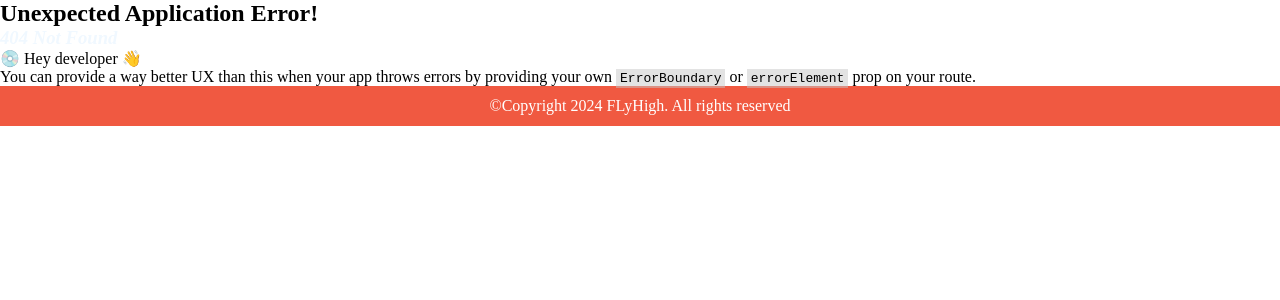
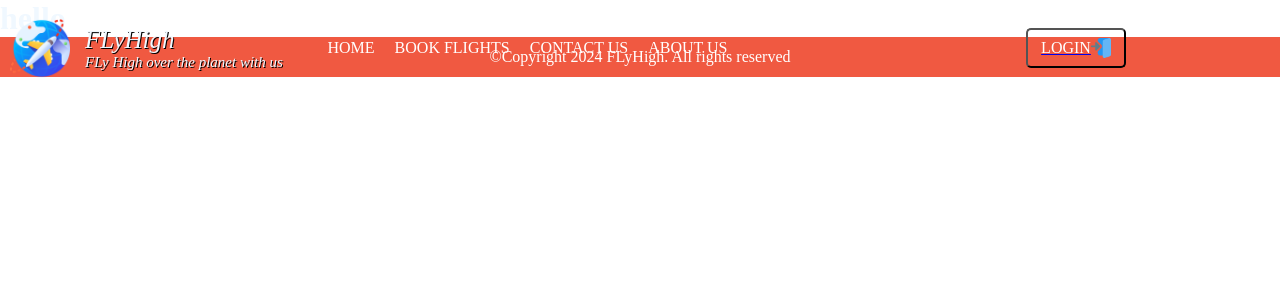
Before and after one commit to sauravbhati0991/Airline-management, a React (Vite) app in the folder Frontend/: page /about in a window 1280 px wide. Before the commit this address had no page. Shown: the top 300 px of the page. Built offline with nearby package versions, Linux system fonts and the light colour scheme.

Commit message:
new background image for login page by name bg.jpg

```diff
--- /dev/null
+++ b/Frontend/src/Aboutus.jsx
@@ -0,0 +1,6 @@
+import "./aboutus.css"
+function Aboutus()
+{
+    return(<h1>hello</h1>)
+}
+export default Aboutus;
--- a/Frontend/src/App.jsx
+++ b/Frontend/src/App.jsx
@@ -6,12 +6,17 @@ import Video from './video.jsx';
 import MyComponent from './home-content.jsx';
 import Footer from './footer.jsx';
 import LoginComponent from './login.jsx';
+import Aboutus from "./Aboutus.jsx"
 
 function App() {
     const router = createBrowserRouter([
         {
             path: "/login",
             element: <><Navbar /><LoginComponent /></>
+        },
+        {
+            path: "/about",
+            element: <><Navbar/><Aboutus/></>
         },
         {
             path: "/",  // Define the default route for home page components
--- a/Frontend/src/navbar.jsx
+++ b/Frontend/src/navbar.jsx
@@ -27,7 +27,7 @@ function Navbar()
             <Link to="/">HOME</Link>
             <Link to="myflights.html">BOOK FLIGHTS</Link>
             <Link to="contact.html">CONTACT US</Link>
-            <Link to="about.html">ABOUT US</Link>
+            <Link to="/about">ABOUT US</Link>
             </div>
             <div id="btn">
             <Link to="/login"><button>LOGIN<img id="ig" src="./src/assets/enter.png"></img></button></Link>
```
Also changed, not shown: Frontend/src/aboutus.css (added), Frontend/src/assets/bg.jpg (added).
